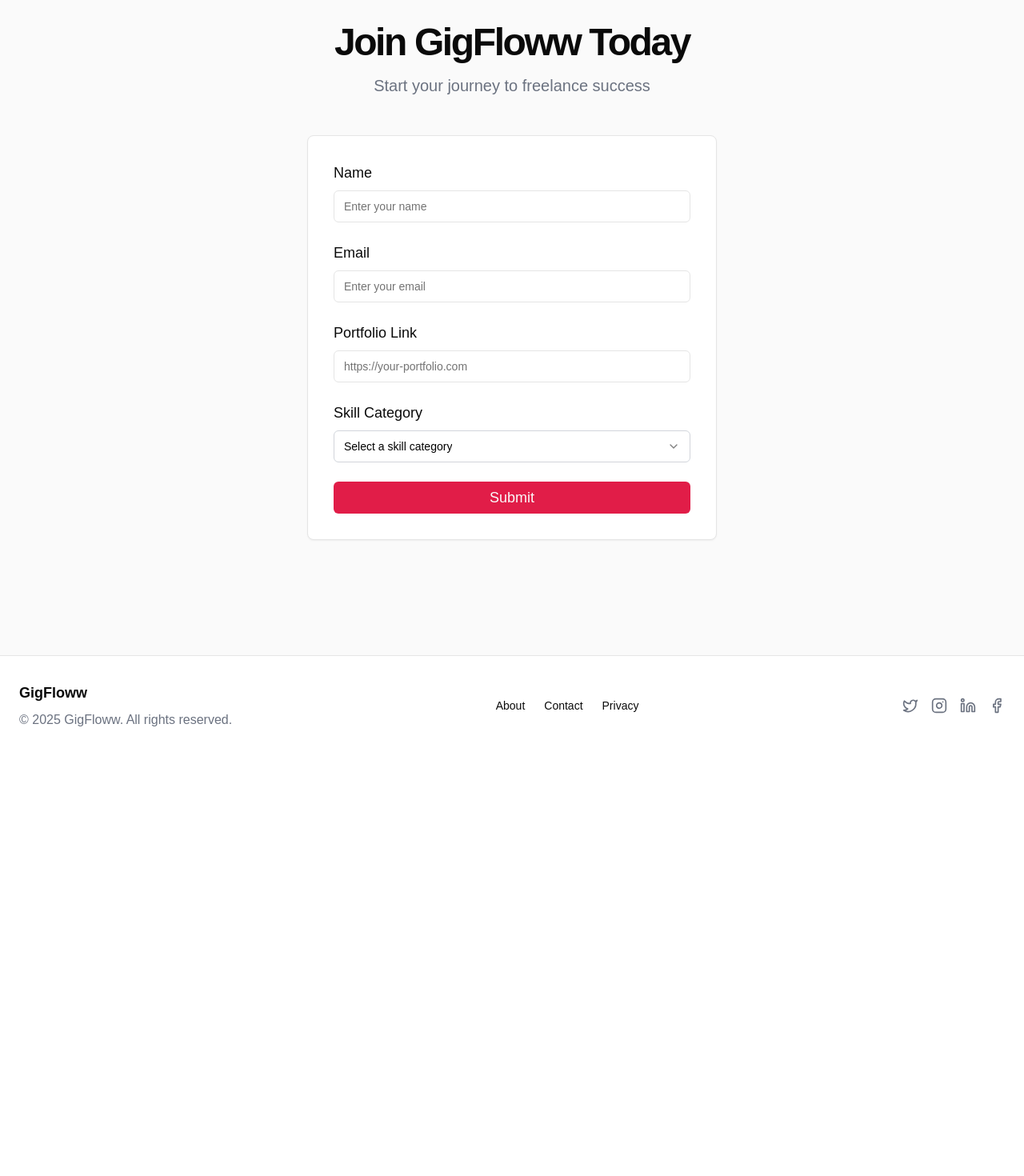
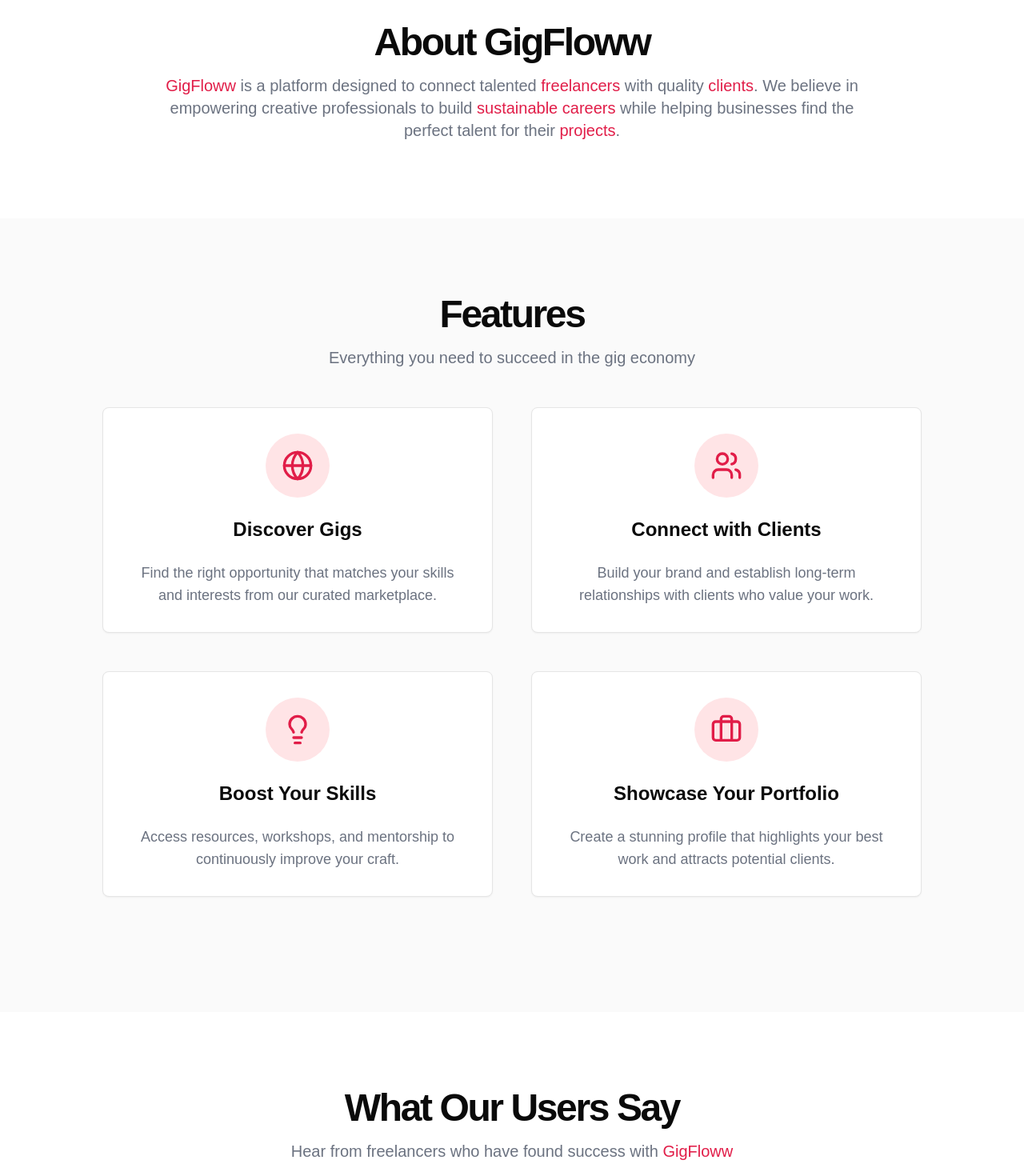
Before and after one commit to Mrigank118/GigFloww_Assigment_App, a Next.js app: page / in a window 1280 px wide. Shown: the part 840-2310 px from the top of the page at 80% size. Before the commit the page ends 1784 px from the top, so only its background shows below. Built offline with nearby package versions, Linux system fonts and the light colour scheme.

Commit message:
Major Fix

```diff
--- a/app/page.tsx
+++ b/app/page.tsx
@@ -11,18 +11,9 @@ import Image from "next/image"
 import { Navigation } from "@/components/navigation"
 import { Footer } from "@/components/footer"
 import { TestimonialSlider } from "@/components/testimonial-slider"
-import { useRouter } from "next/navigation" // Import useRouter
 
 export default function Home() {
   const [skillCategory, setSkillCategory] = useState("")
-  const router = useRouter() // Initialize the router for navigation
-
-  const handleSubmit = (e) => {
-    e.preventDefault() // Prevent default form submission
-
-    // Redirect to the /thank-you page
-    router.push("/thank-you")
-  }
 
   return (
     <div className="flex min-h-screen flex-col">
@@ -62,6 +53,69 @@ export default function Home() {
         </div>
       </section>
 
+      {/* About Section */}
+      <section className="w-full py-12 md:py-20 lg:py-24">
+        <div className="container px-6 md:px-8">
+          <div className="flex flex-col items-center justify-center space-y-4 text-center">
+            <h2 className="text-4xl font-bold tracking-tighter sm:text-5xl">
+              About GigFloww
+            </h2>
+            <p className="max-w-[900px] text-gray-500 md:text-xl lg:text-base xl:text-xl">
+              <span className="text-[#e11d48]">GigFloww</span> is a platform designed to connect talented <span className="text-[#e11d48]">freelancers</span> with quality <span className="text-[#e11d48]">clients</span>. We believe in empowering creative professionals to build <span className="text-[#e11d48]">sustainable careers</span> while helping businesses find the perfect talent for their <span className="text-[#e11d48]">projects</span>.
+            </p>
+          </div>
+        </div>
+      </section>
+
+      {/* Features Section */}
+      <section className="w-full py-12 md:py-20 lg:py-24 bg-[#fafafa]">
+        <div className="container px-6 md:px-8">
+          <div className="flex flex-col items-center justify-center space-y-4 text-center">
+            <h2 className="text-4xl font-bold tracking-tighter sm:text-5xl">
+              Features
+            </h2>
+            <p className="max-w-[900px] text-gray-500 md:text-xl lg:text-base xl:text-xl">
+              Everything you need to succeed in the gig economy
+            </p>
+          </div>
+          <div className="mx-auto grid max-w-5xl items-center gap-6 py-12 lg:grid-cols-2 lg:gap-12">
+            {[
+              { icon: Globe, title: 'Discover Gigs', desc: 'Find the right opportunity that matches your skills and interests from our curated marketplace.' },
+              { icon: Users, title: 'Connect with Clients', desc: 'Build your brand and establish long-term relationships with clients who value your work.' },
+              { icon: Lightbulb, title: 'Boost Your Skills', desc: 'Access resources, workshops, and mentorship to continuously improve your craft.' },
+              { icon: Briefcase, title: 'Showcase Your Portfolio', desc: 'Create a stunning profile that highlights your best work and attracts potential clients.' },
+            ].map(({ icon: Icon, title, desc }, idx) => (
+              <Card key={idx}>
+                <CardContent className="flex flex-col items-center space-y-6 p-8">
+                  <div className="flex h-20 w-20 items-center justify-center rounded-full bg-rose-100">
+                    <Icon className="h-10 w-10 text-rose-600" />
+                  </div>
+                  <h3 className="text-2xl font-bold">{title}</h3>
+                  <p className="text-center text-gray-500 md:text-lg">{desc}</p>
+                </CardContent>
+              </Card>
+            ))}
+          </div>
+        </div>
+      </section>
+
+      {/* Testimonial Section */}
+      <section className="w-full py-12 md:py-20 lg:py-24">
+        <div className="container px-6 md:px-8">
+          <div className="flex flex-col items-center justify-center space-y-4 text-center">
+            <h2 className="text-4xl font-bold tracking-tighter sm:text-5xl">
+              What Our Users Say
+            </h2>
+            <p className="max-w-[900px] text-gray-500 md:text-xl lg:text-base xl:text-xl">
+              Hear from freelancers who have found success with <span className="text-[#e11d48]">GigFloww</span>
+            </p>
+          </div>
+          <div className="mx-auto max-w-5xl py-12">
+            <TestimonialSlider />
+          </div>
+        </div>
+      </section>
+
       {/* Register Section */}
       <section id="register" className="w-full py-12 md:py-20 lg:py-24 bg-[#fafafa]">
         <div className="container px-6 md:px-8">
@@ -76,7 +130,7 @@ export default function Home() {
           <div className="mx-auto max-w-lg py-12">
             <Card>
               <CardContent className="p-8">
-                <form onSubmit={handleSubmit} className="space-y-6">
+                <form action="/thank-you" method="POST" className="space-y-6">
                   {[
                     { id: 'name', label: 'Name', type: 'text', placeholder: 'Enter your name' },
                     { id: 'email', label: 'Email', type: 'email', placeholder: 'Enter your email' },
@@ -101,6 +155,7 @@ export default function Home() {
     ))}
   </SelectContent>
 </Select>
+
                     <input type="hidden" name="skill" value={skillCategory} />
                   </div>
                   <Button type="submit" className="w-full px-8 py-4 bg-rose-600 hover:bg-rose-700 text-lg">
```
Lines whose indentation alone changed are shown as unchanged.
